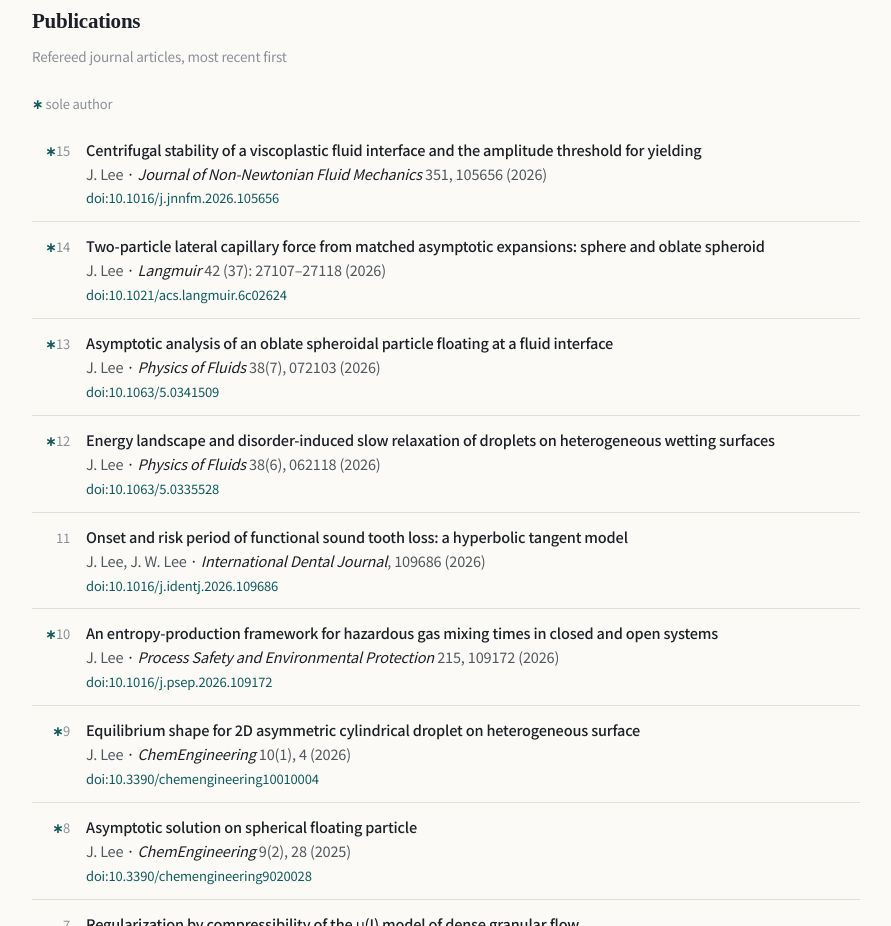
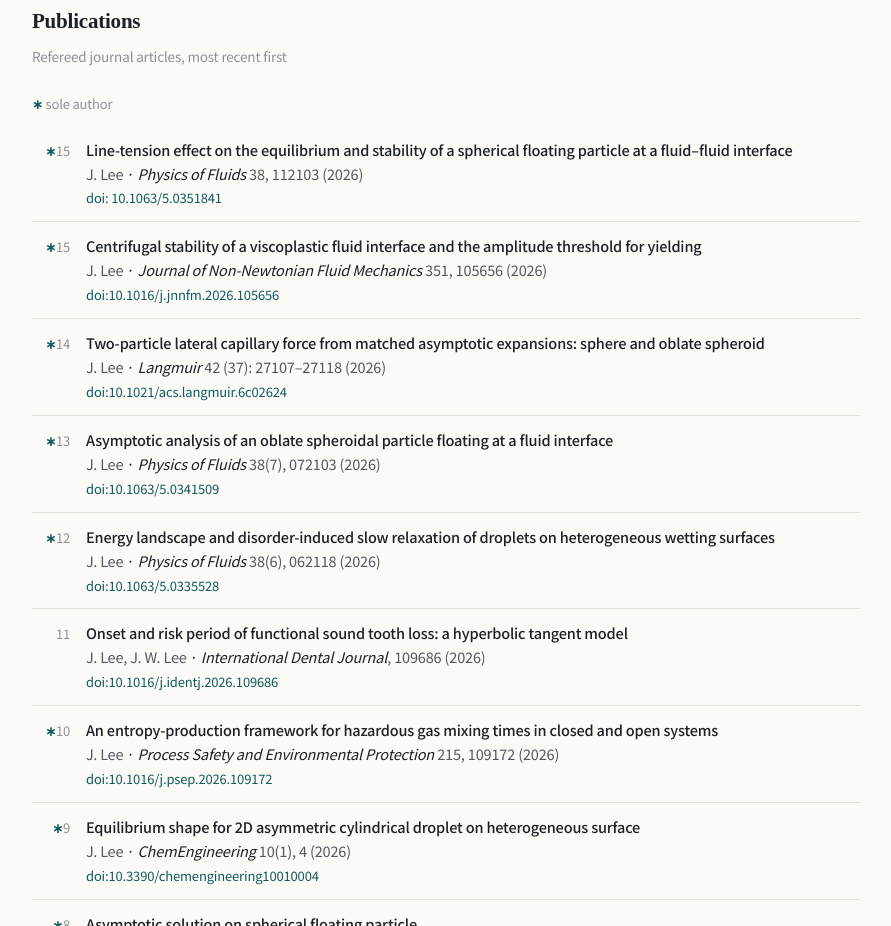
Before and after one commit to jlee0708/jlee0708.github.io, a plain HTML site: page index.html in a window 1280 px wide. Shown: the part 817-1743 px from the top of the page, without its empty margins (194-1085 px from the left). Drawn offline with Linux system fonts and the light colour scheme.

Commit message:
Add publication on line-tension effect in floating particles
Added a new publication entry with details about the line-tension effect and its implications.

```diff
--- a/index.html
+++ b/index.html
@@ -261,6 +261,16 @@ footer p{color:inherit;font-size:13px;margin:0 0 6px}
     </p>
 
     <ol class="pubs">
+      <li>
+        <span class="pn"><span class="solo">∗</span>15</span>
+        <span>
+          <span class="pt">Line-tension effect on the equilibrium and stability of a
+spherical floating particle at a fluid–fluid interface</span><br>
+          <span class="pa">J. Lee</span> · <span class="pj"><i>Physics of Fluids</i>  38, 112103 (2026)</span><br>
+          <span class="pd"><a href="https://doi.org/10.1063/5.0351841" target="_blank" rel="noopener">doi: 10.1063/5.0351841</a></span>
+        </span>
+      </li>
+
       <li>
         <span class="pn"><span class="solo">∗</span>15</span>
         <span>
```
